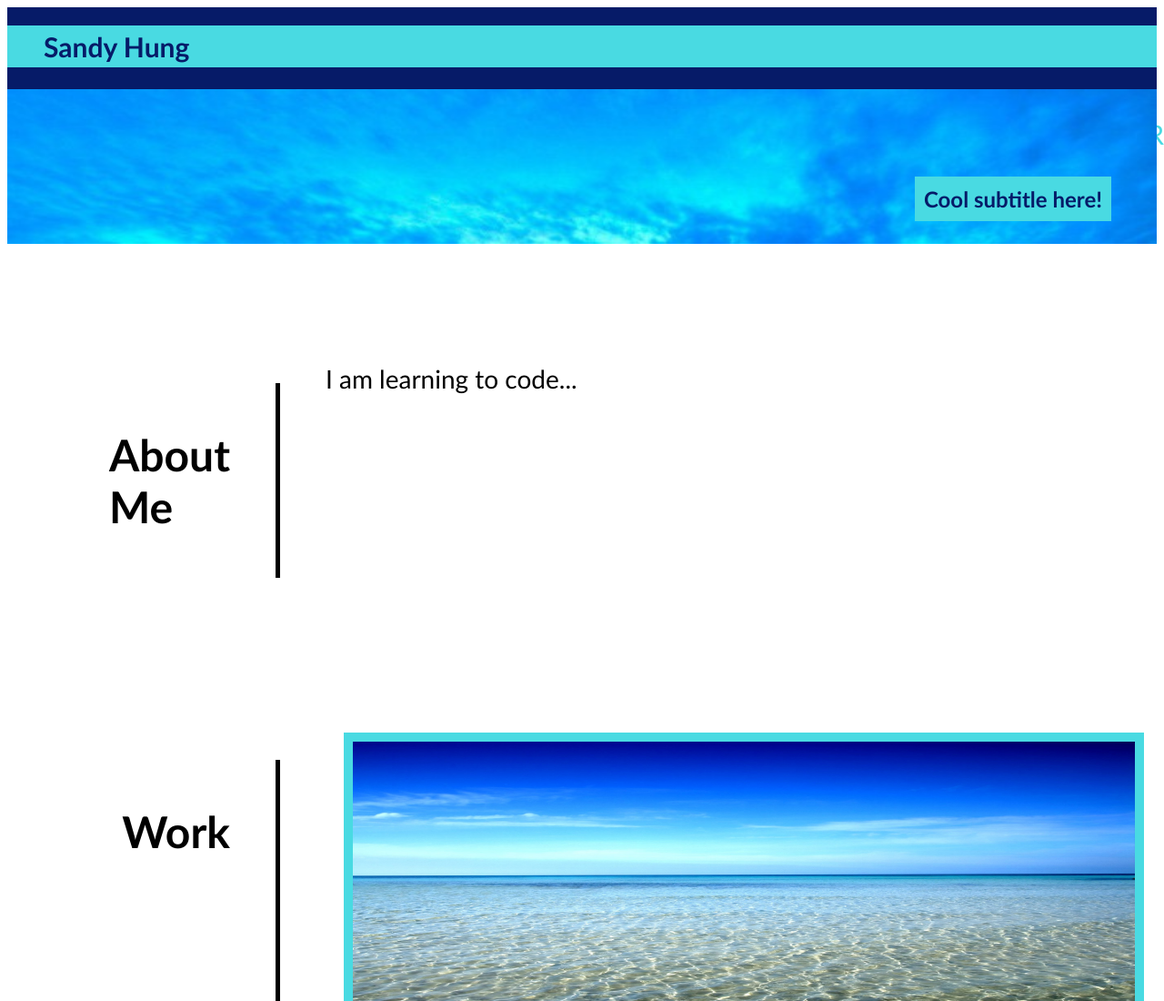
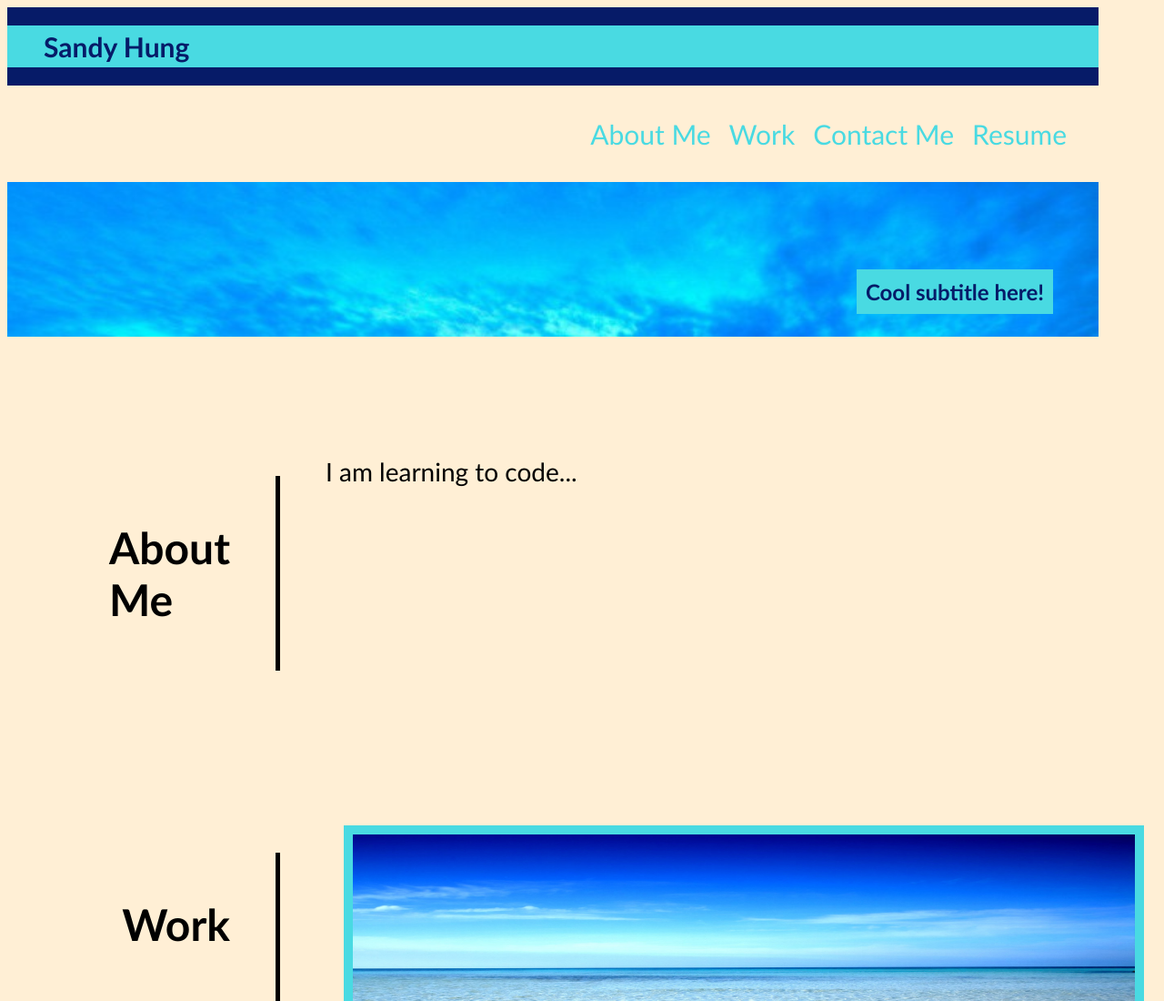
Before and after one commit to Sandy5433/Sandys-portfolio, a plain HTML site: page index.html in a window 1280 px wide. Shown: the top 1100 px of the page at 91% size. Drawn offline with Linux system fonts and the light colour scheme.

Commit message:
header css update

```diff
--- a/assets/css/style.css
+++ b/assets/css/style.css
@@ -6,6 +6,7 @@
 
 * {
     font-family: 'Gill Sans', 'Gill Sans MT', Calibri, 'Trebuchet MS', sans-serif;
+    background-color: papayawhip;
 }
 
 header {
@@ -14,7 +15,7 @@ header {
     display: flex;
     flex-direction: row;
     justify-content: space-between;
-    height: 90px;
+
 }
 
 header h1 {
@@ -28,7 +29,7 @@ header h1 {
 header nav {
     display: flex;
     flex-direction: row;
-    margin-left: 900px;
+    justify-content: flex-end;
     padding: 25px ;
     font-size: 30px;
 }
@@ -132,9 +133,18 @@ section img {
     header {
         display: flex;
         flex-direction: column;
+        max-width: 1200px;
         }
+    .subheader {
+        max-width: 1200px;
+    }
     main {
         max-width: 1200px;
+
+
     }
 
+    nav a {
+        display: block;
+    }
 }
```
